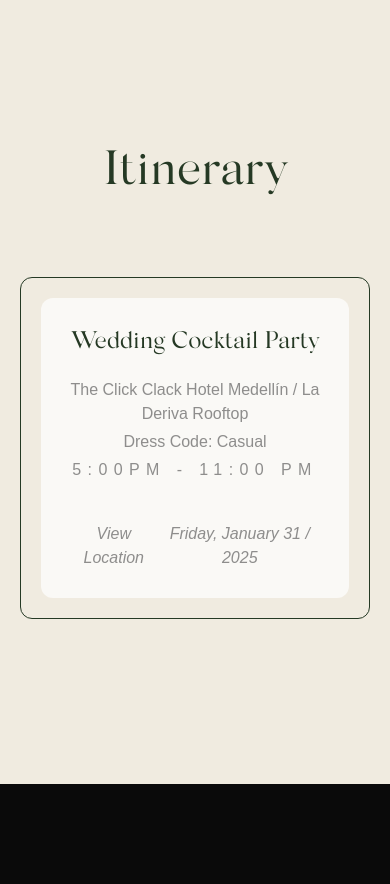
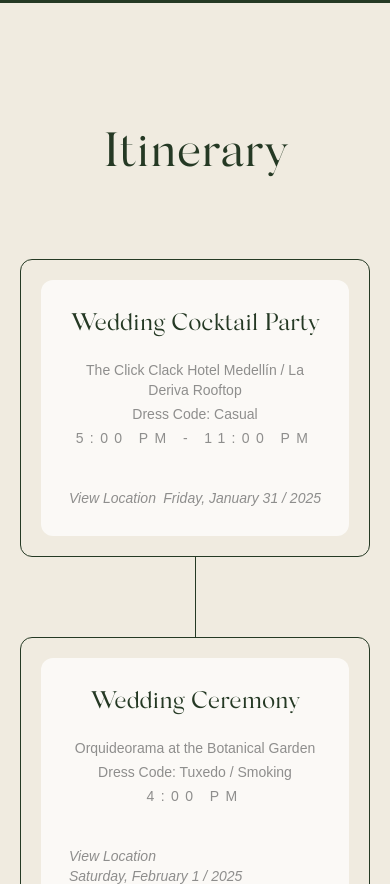
Before and after one commit to BBPH-wedding/BBPH-wedding-Frontend, a Next.js app: page / in a window 390 px wide. Shown: the part 2180-3064 px from the top of the page. Before the commit the page ends 2964 px from the top, so only its background shows below. Built offline with nearby package versions, Linux system fonts and the light colour scheme.

Commit message:
seccion de intinerary responsive

```diff
--- /dev/null
+++ b/src/components/Button.tsx
@@ -0,0 +1,19 @@
+interface ButtonProps {
+  children: React.ReactNode;
+  onClick?: () => void;
+}
+
+const Button: React.FC<ButtonProps> = ({ children, onClick }) => {
+  return (
+    <>
+      <button
+        className="flex px-12 py-7 mt-40 text-white bg-[#272218]  hover:bg-[#F0EBE0] transition-all duration-300 font-semibold text-sm md:text-md hover:text-black"
+        onClick={onClick}
+      >
+        {children}
+      </button>
+    </>
+  );
+};
+
+export default Button;
--- a/src/sections/calendar/page.tsx
+++ b/src/sections/calendar/page.tsx
@@ -1,5 +1,6 @@
 "use client";
 
+import Button from "@/components/Button";
 import Titles from "@/components/Titles";
 import { CalendarDays } from "lucide-react";
 import { useState, useEffect } from "react";
@@ -42,7 +43,7 @@ const Calendar = () => {
   };
 
   return (
-    <section className="h-[50rem] bg-primaryGreen flex flex-col items-center justify-center text-center">
+    <section className="flex flex-col items-center justify-center h-auto py-24 text-center bg-primaryGreen">
       <div className="mx-[1rem]">
         <div>
           <Titles title="Our Day" />
@@ -88,13 +89,10 @@ const Calendar = () => {
         </div>
 
         <div className="flex justify-center">
-          <button
-            className="flex px-5 py-3 mt-40 text-black bg-white rounded-xl  hover:bg-[#F0EBE0] transition-all duration-300 font-semibold"
-            onClick={handleCalendarRedirect}
-          >
+          <Button onClick={handleCalendarRedirect}>
             <CalendarDays className="mr-6 mt-[-3px]" />
             ADD TO CALENDAR
-          </button>
+          </Button>
         </div>
       </div>
     </section>
--- a/src/sections/itinerary/page.tsx
+++ b/src/sections/itinerary/page.tsx
@@ -1,37 +1,77 @@
 import ContainerText from "@/components/ContainerText";
 import Titles from "@/components/Titles";
 
+interface Event {
+  title: string;
+  location: string;
+  dressCode: string;
+  time: string;
+  date: string;
+  line?: boolean;
+}
+
+const events: Event[] = [
+  {
+    title: "Wedding Cocktail Party",
+    location: "The Click Clack Hotel Medellín / La Deriva Rooftop",
+    dressCode: "Casual",
+    time: "5:00 PM - 11:00 PM",
+    date: "Friday, January 31 / 2025",
+    line: true,
+  },
+  {
+    title: "Wedding Ceremony",
+    location: "Orquideorama at the Botanical Garden",
+    dressCode: "Tuxedo / Smoking",
+    time: "4:00 PM",
+    date: "Saturday, February 1 / 2025",
+    line: true,
+  },
+  {
+    title: "Ceremony Cocktail Party",
+    location: "Orquideorama at the Botanical Garden",
+    dressCode: "Tuxedo / Smoking",
+    time: "5:30 PM",
+    date: "Saturday, February 1 / 2025",
+  },
+];
+
 const Itinerary = () => {
   return (
-    <section className="h-[50rem] bg-[#F0EBE0] flex flex-col items-center justify-center text-center px-5">
-      <div>
+    <section className="h-auto py-32 bg-[#F0EBE0] flex flex-col items-center justify-center text-center px-5 text-sm md:text-lg">
+      <div className="mb-20">
         <Titles title="Itinerary" color="text-primaryGreen" size="large" />
       </div>
-      <div className="mt-20">
+
+      {events.map((event, index) => (
+        <div key={index} className="relative">
           <ContainerText w="w-auto md:min-w-[50vw]" h="h-dhv">
             <div className="mx-7 my-7">
               <div>
                 <Titles
-                title="Wedding Cocktail Party"
+                  title={event.title}
                   color="text-primaryGreen"
                   size="small"
                 />
                 <div className="flex flex-col gap-1 mt-5 text-primary/70">
-                <p className="">
-                  The Click Clack Hotel Medellín / La Deriva Rooftop
-                </p>
-                <p>Dress Code: Casual</p>
-                <p className="tracking-[0.4rem]">5:00PM - 11:00 PM</p>
+                  <p>{event.location}</p>
+                  <p>Dress Code: {event.dressCode}</p>
+                  <p className="tracking-[0.4rem]">{event.time}</p>
                 </div>
               </div>
-
-            <div className="flex justify-between w-full mt-10 italic text-primary/70">
-              <div className="">View Location</div>
-              <div className="">Friday, January 31 / 2025</div>
+              <div className="flex flex-wrap justify-between w-full mt-10 italic text-primary/70">
+                <div>View Location</div>
+                <div>{event.date}</div>
               </div>
             </div>
           </ContainerText>
+          {event.line && (
+            <div className="flex justify-center w-full">
+              <div className="h-[5rem] bg-primaryGreen w-[1px]" />
             </div>
+          )}
+        </div>
+      ))}
     </section>
   );
 };
```
Lines whose indentation alone changed are shown as unchanged.
